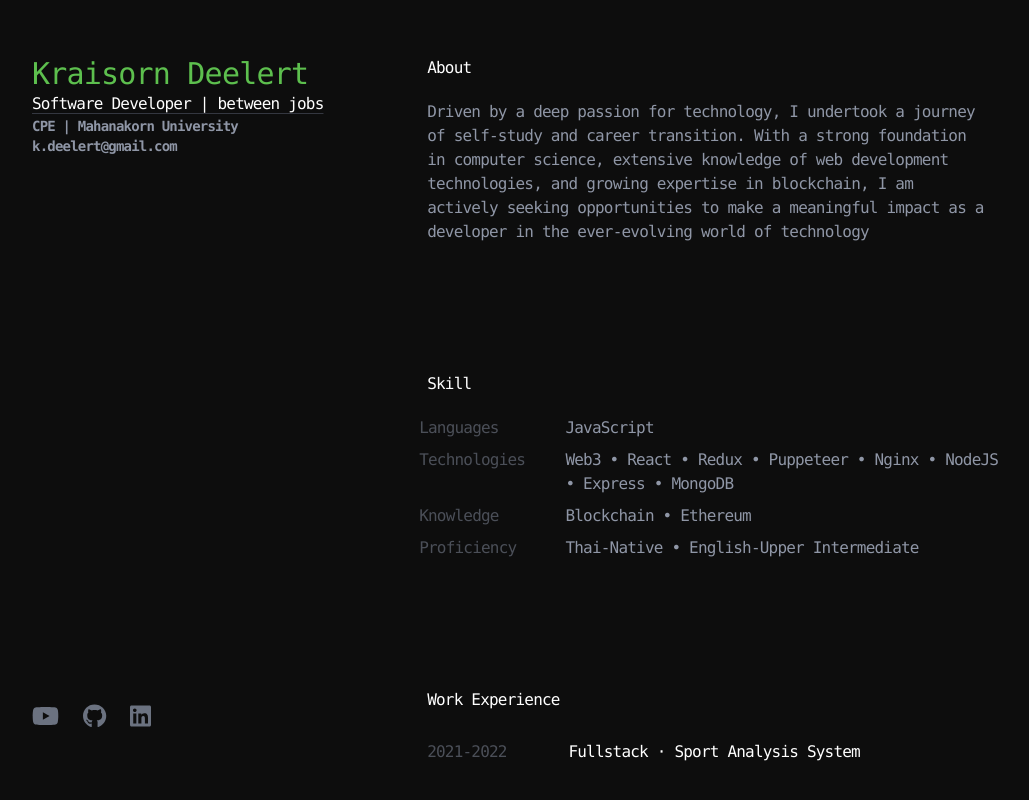
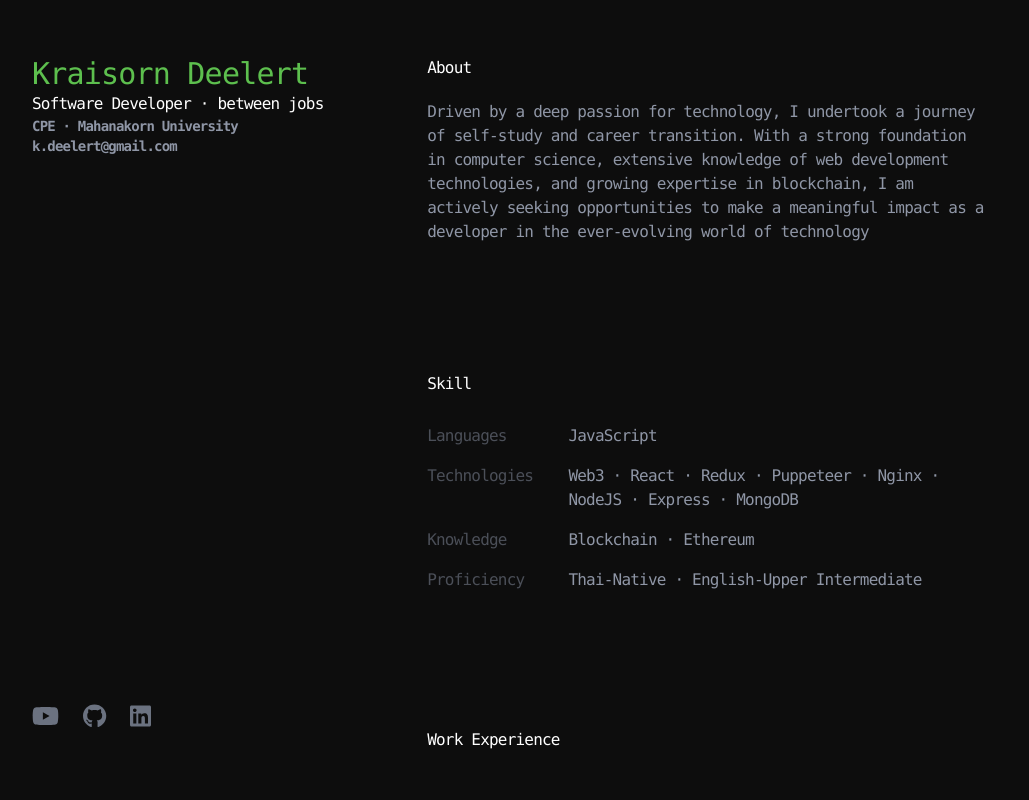
Before and after one commit to tOxicV4p0r/portfolio-v2, a React (Create React App) app: page / in a window 1280 px wide. Shown: the whole page, without its empty margins (124-1153 px from the left). Built offline with nearby package versions, Linux system fonts and the light colour scheme.

Commit message:
fixed skill section

```diff
--- a/src/components/Header/index.js
+++ b/src/components/Header/index.js
@@ -2,8 +2,8 @@ import ProfilePic from "../../asset/profilepixel.png"
 
 const data = {
     name: "Kraisorn Deelert",
-    title: "Software Developer | between jobs",
-    degree: "CPE | Mahanakorn University",
+    title: "Software Developer · between jobs",
+    degree: "CPE · Mahanakorn University",
     contact: "k.deelert@gmail.com",
 }
 
@@ -11,7 +11,7 @@ function Header() {
     return (
         <section>
             <div className="text-2xl md:text-3xl font-medium text-primaryTitle">{data.name}</div>
-            <div className="space-x-2 font-medium underline underline-offset-4 decoration-primarySubContent2 text-primaryHeader">
+            <div className="space-x-2 font-medium text-primaryHeader">
                 <span className="truncate">{data.title}</span>
             </div>
             <div className="text-primaryContent font-bold text-sm">{data.degree}</div>
--- a/src/components/Skill/index.js
+++ b/src/components/Skill/index.js
@@ -7,15 +7,15 @@ const data = [
     },
     {
         section: "Technologies",
-        description: "Web3 • React • Redux • Puppeteer • Nginx • NodeJS • Express • MongoDB",
+        description: "Web3 · React · Redux · Puppeteer · Nginx · NodeJS · Express · MongoDB",
     },
     {
         section: "Knowledge",
-        description: "Blockchain • Ethereum",
+        description: "Blockchain · Ethereum",
     },
     {
         section: "Proficiency",
-        description: "Thai-Native • English-Upper Intermediate",
+        description: "Thai-Native · English-Upper Intermediate",
     },
 ]
 
@@ -23,17 +23,17 @@ function Skill() {
     return (
         <section className="space-y-5">
             <span className="text-primaryHeader px-2">Skill</span>
-            <div className="grid grid-cols-8 gap-y-2 gap-x-1">
+            <div className="grid">
                 {
                     data.map(({ section, description }) => (
-                        <React.Fragment key={section}>
+                        <div key={section} className="grid grid-cols-8 p-2" >
                             <div className="col-span-2 text-primarySubContent1 truncate">{section}</div>
                             <div className="col-span-6">
                                 <div className="flex flex-col space-y-2">
                                     <div className="text-primaryContent">{description}</div>
                                 </div>
                             </div>
-                        </React.Fragment>
+                        </div>
                     ))
                 }
             </div>
```
